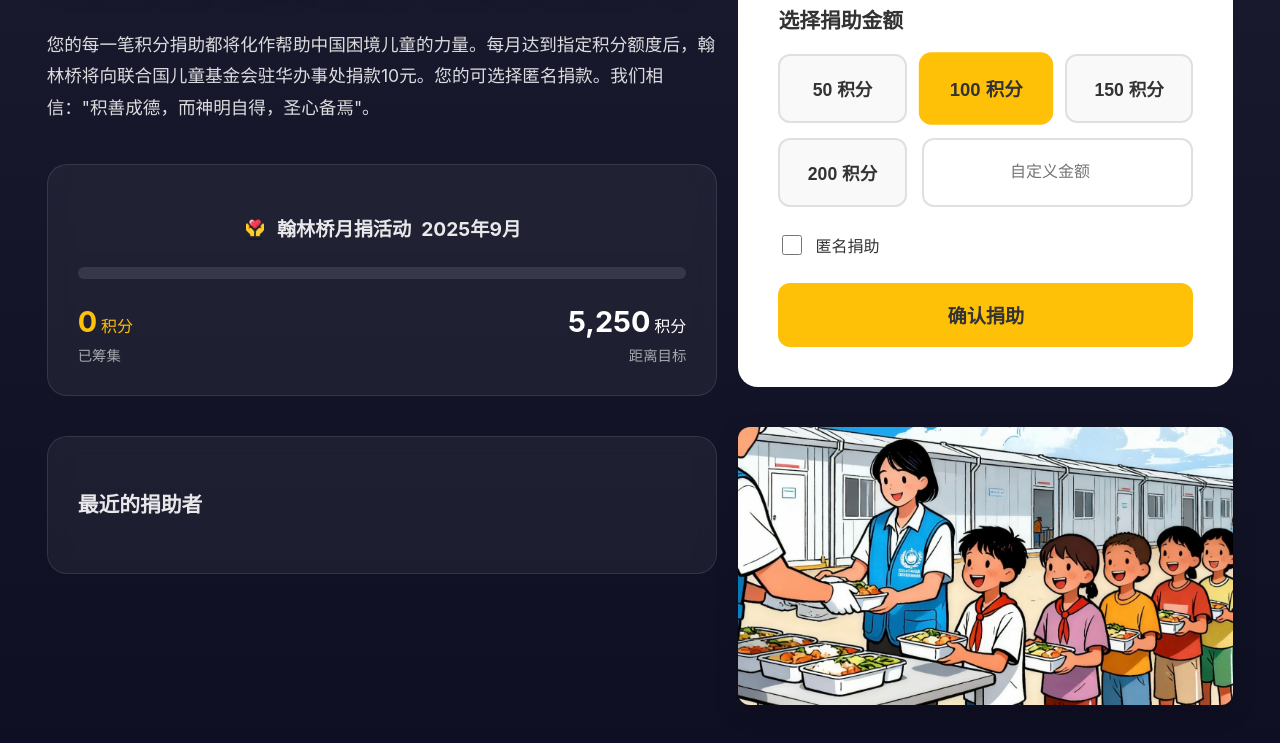
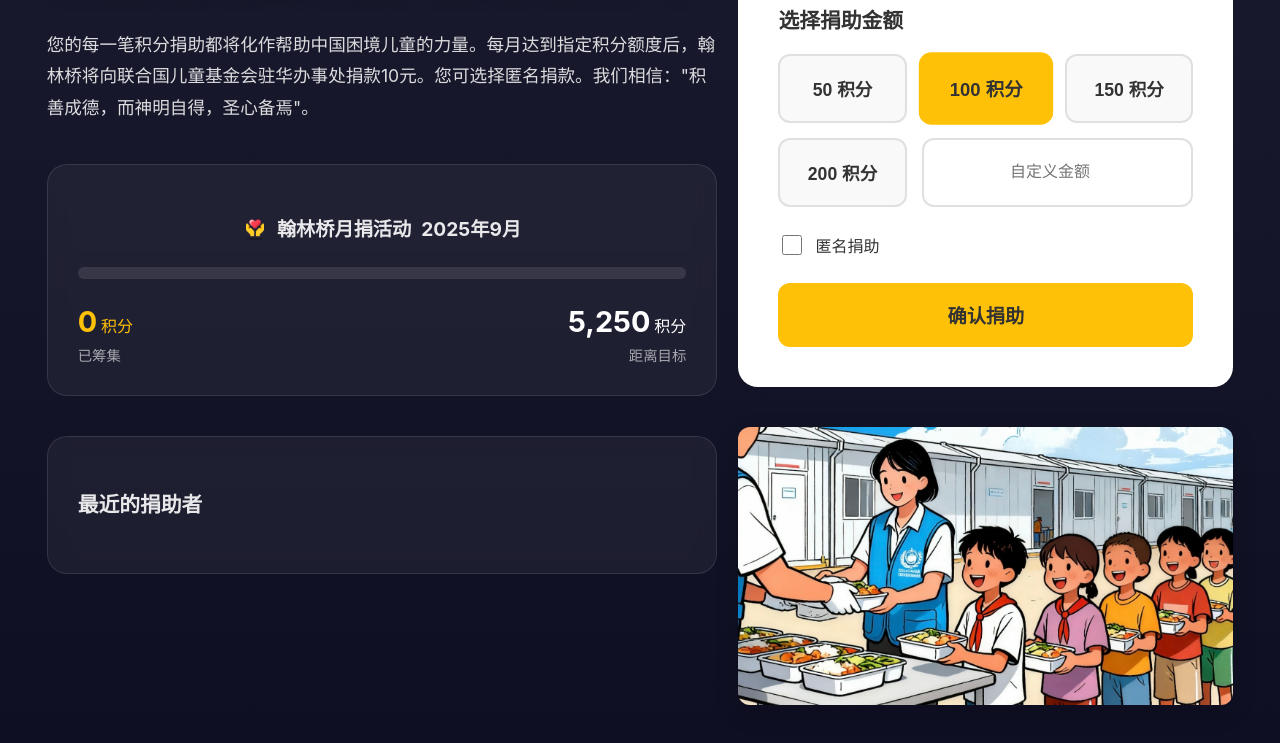
Before and after one commit to catswerecaught/hanlin-bridge, a website: page charity.html in a window 1280 px wide. Shown: the part 205-948 px from the top of the page. Drawn offline with nearby package versions, Linux system fonts and the light colour scheme; no server answers.

Commit message:
✏️ TEXT: Fix grammar in charity description
✅ Grammar Correction:
- Changed '您的可选择匿名捐款' to '您可选择匿名捐款'
- Removed unnecessary '的' character for better Chinese grammar
- More natural and fluent sentence structure

🎯 Content Quality:
- Improved readability and flow
- Professional copywriting standards
- Better user experience with cleaner text

```diff
--- a/charity.html
+++ b/charity.html
@@ -37,7 +37,7 @@
             <div class="charity-left">
                 <div class="charity-header">
                     <h1>为困境儿童筑起"爱心之桥"。</h1>
-                    <p>您的每一笔积分捐助都将化作帮助中国困境儿童的力量。每月达到指定积分额度后，翰林桥将向联合国儿童基金会驻华办事处捐款10元。您的可选择匿名捐款。我们相信："积善成德，而神明自得，圣心备焉"。</p>
+                    <p>您的每一笔积分捐助都将化作帮助中国困境儿童的力量。每月达到指定积分额度后，翰林桥将向联合国儿童基金会驻华办事处捐款10元。您可选择匿名捐款。我们相信："积善成德，而神明自得，圣心备焉"。</p>
                 </div>
 
                 <div class="charity-progress">
```
